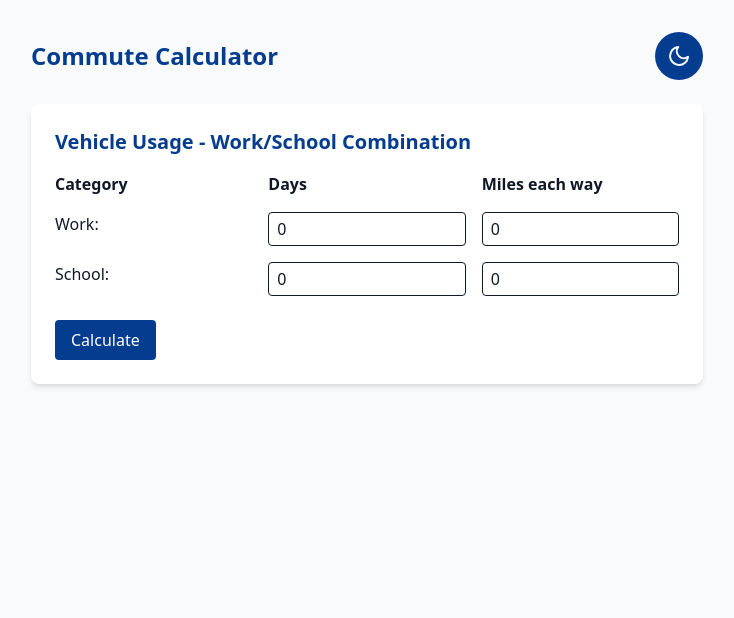
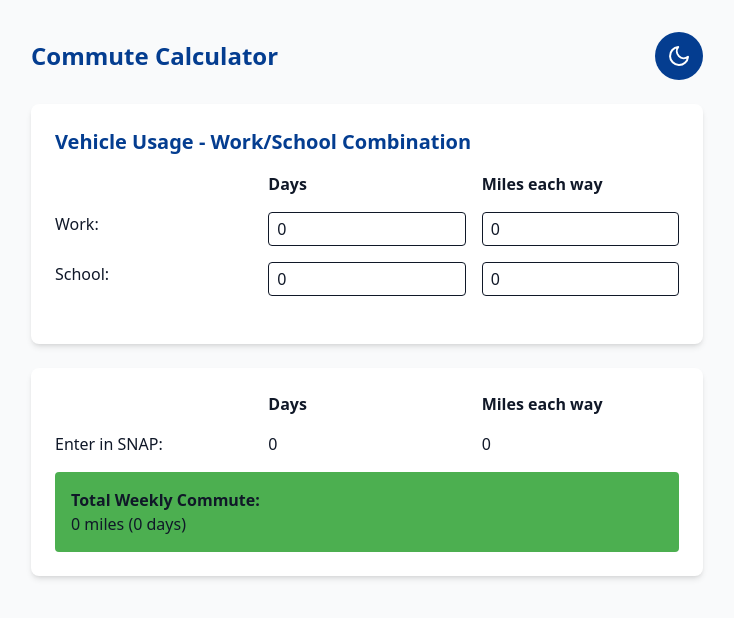
Before and after one commit to vlrnsnk/commute-calculator, a React (Vite) app: page / in a window 1280 px wide. Shown: the top 618 px of the page, without its empty margins (273-1007 px from the left). Built offline with nearby package versions, Linux system fonts and the light colour scheme.

Commit message:
Change to autoupdate results without submitting the form

```diff
--- a/src/App.tsx
+++ b/src/App.tsx
@@ -6,11 +6,12 @@ import type { CommuteData } from './types/common';
 import { CommuteResult } from './components/CommuteResult/CommuteResult';
 
 const App = (): ReactElement => {
-  const [result, setResult] = useState<CommuteData | null>(null);
-
-  const handleCalculate = (data: CommuteData): void => {
-    setResult(data);
-  };
+  const [commuteData, setCommuteData] = useState<CommuteData>({
+    workDays: 0,
+    workMiles: 0,
+    schoolDays: 0,
+    schoolMiles: 0,
+  });
 
   return (
     <div className='min-h-screen p-4 md:p-8'>
@@ -21,8 +22,13 @@ const App = (): ReactElement => {
           </h1>
           <ThemeSwitcher />
         </div>
-        <CommuteForm onCalculate={handleCalculate}/>
-        {result && <CommuteResult {...result} />}
+        <CommuteForm onInputChange={(data) => setCommuteData(data)} />
+        <CommuteResult
+          workDays={commuteData.workDays}
+          workMiles={commuteData.workMiles}
+          schoolDays={commuteData.schoolDays}
+          schoolMiles={commuteData.schoolMiles}
+        />
       </div>
     </div>
   )
--- a/src/components/CommuteForm/CommuteForm.tsx
+++ b/src/components/CommuteForm/CommuteForm.tsx
@@ -3,10 +3,10 @@ import type { CommuteData } from '../../types/common';
 import { Input } from '../Input/Input';
 
 type CommuteFormProps = {
-  onCalculate: (data: CommuteData) => void;
+  onInputChange: (data: CommuteData) => void;
 };
 
-const CommuteForm = ({ onCalculate }: CommuteFormProps): ReactElement => {
+const CommuteForm = ({ onInputChange }: CommuteFormProps): ReactElement => {
   const [formData, setFormData] = useState<CommuteData>({
     workDays: 0,
     workMiles: 0,
@@ -16,15 +16,16 @@ const CommuteForm = ({ onCalculate }: CommuteFormProps): ReactElement => {
 
   const handleChange = (e: ChangeEvent<HTMLInputElement>): void => {
     const { name, value } = e.target;
-    setFormData(prev => ({
-      ...prev,
+    const newData = {
+      ...formData,
       [name]: Number(value) >= 0 ? Number(value) : 0,
-    }));
+    };
+    setFormData(newData);
+    onInputChange(newData);
   };
 
   const handleSubmit = (e: FormEvent): void => {
     e.preventDefault();
-    onCalculate(formData);
   };
 
   return (
@@ -35,7 +36,7 @@ const CommuteForm = ({ onCalculate }: CommuteFormProps): ReactElement => {
         </h2>
 
         <div className='grid grid-cols-3 gap-4 mb-6'>
-          <div className='font-semibold'>Category</div>
+          <div className='font-semibold'></div>
           <div className='font-semibold'>Days</div>
           <div className='font-semibold'>Miles each way</div>
 
@@ -69,13 +70,6 @@ const CommuteForm = ({ onCalculate }: CommuteFormProps): ReactElement => {
             min={0}
           />
         </div>
-
-        <button
-          type='submit'
-          className='bg-geico-blue hover:bg-geico-darkblue text-white px-4 py-2 rounded transition-colors cursor-pointer'
-        >
-          Calculate
-        </button>
       </div>
     </form>
   );
--- a/src/components/CommuteResult/CommuteResult.tsx
+++ b/src/components/CommuteResult/CommuteResult.tsx
@@ -13,12 +13,8 @@ const CommuteResult = ({
 
   return (
     <div className="bg-white dark:bg-gray-800 p-6 rounded-lg shadow-md mt-6">
-      <h2 className="text-xl font-bold mb-4 text-geico-blue dark:text-geico-lightblue">
-        Results
-      </h2>
-
       <div className="grid grid-cols-3 gap-4 mb-4">
-        <div className="font-semibold">Category</div>
+        <div className="font-semibold"></div>
         <div className="font-semibold">Days</div>
         <div className="font-semibold">Miles each way</div>
 
```
